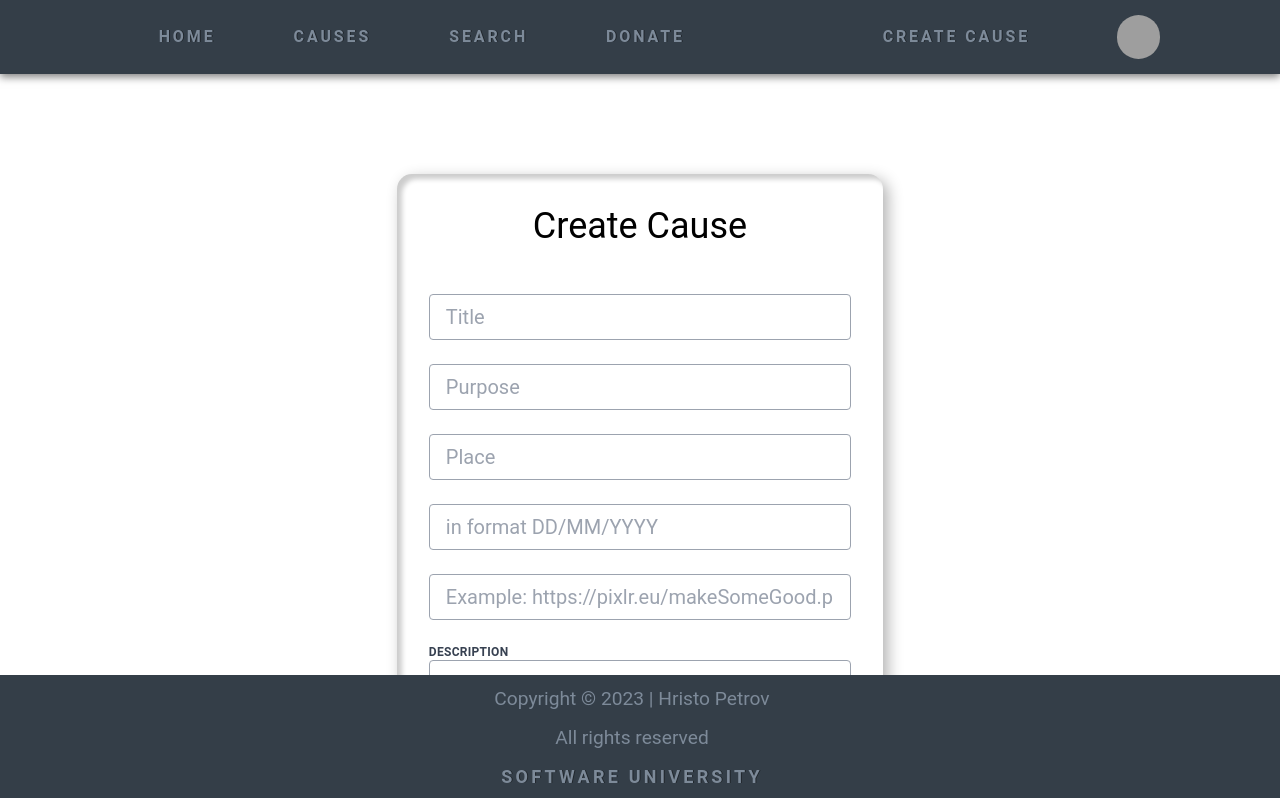
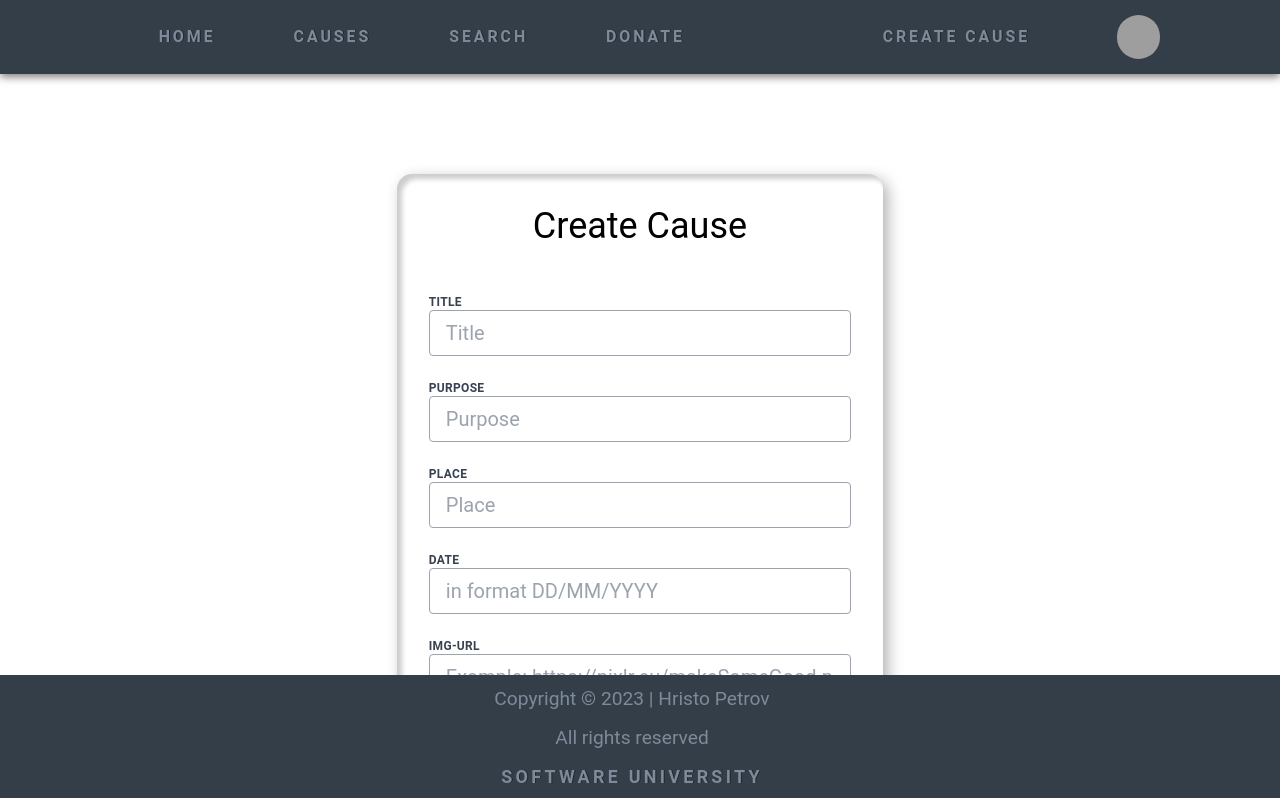
Before and after one commit to hvpetrow/make-some-good, a React (Create React App) app: page /create-cause in a window 1280 px wide. Shown: the top 798 px of the page. Built offline with nearby package versions, Linux system fonts and the light colour scheme; no server answers; the database is empty; sample sign-in values are in the browser's storage; grey boxes are pictures that could not be loaded.

Commit message:
labels added to form

```diff
--- a/src/components/Causes/CreateCause/CreateCause.js
+++ b/src/components/Causes/CreateCause/CreateCause.js
@@ -91,9 +91,16 @@ export const CreateCause = () => {
                 <h2 className={styles['title']}>Create Cause</h2>
                 <form onSubmit={submitHandler}>
                     <div className="mb-6">
+                        <label
+                            className={styles['label']}
+                            htmlFor="title"
+                        >
+                            Title
+                        </label>
                         <input
                             type="text"
                             name="title"
+                            id='title'
                             className={`${styles['form-input']} ${titleInput.hasError && styles['error-input-field']}`}
                             placeholder="Title"
                             required
@@ -105,9 +112,16 @@ export const CreateCause = () => {
                         {(titleInput.hasError && titleInput.value !== '') && <p className={styles['alert']}>Title must be between 3 and 28 symbols!!</p>}
                     </div>
                     <div className="mb-6">
+                        <label
+                            className={styles['label']}
+                            htmlFor="purpose"
+                        >
+                            Purpose
+                        </label>
                         <input
                             type="text"
                             name="purpose"
+                            id='purpose'
                             className={`${styles['form-input']} ${purposeInput.hasError && styles['error-input-field']}`}
                             placeholder="Purpose"
                             required
@@ -119,9 +133,16 @@ export const CreateCause = () => {
                         {(purposeInput.hasError && purposeInput.value !== '') && <p className={styles['alert']}>Purpose must be between 2 and 30 symbols!!</p>}
                     </div>
                     <div className="mb-6">
+                        <label
+                            className={styles['label']}
+                            htmlFor="place"
+                        >
+                            Place
+                        </label>
                         <input
                             type="text"
                             name="place"
+                            id='place'
                             className={`${styles['form-input']} ${placeInput.hasError && styles['error-input-field']}`}
                             placeholder="Place"
                             required
@@ -133,9 +154,16 @@ export const CreateCause = () => {
                         {(placeInput.hasError && placeInput.value !== '') && <p className={styles['alert']}>Place must be between 2 and 28 symbols!!</p>}
                     </div>
                     <div className="mb-6">
+                        <label
+                            className={styles['label']}
+                            htmlFor="date"
+                        >
+                            Date
+                        </label>
                         <input
                             type="text"
                             name="date"
+                            id='date'
                             className={`${styles['form-input']} ${dateInput.hasError && styles['error-input-field']}`}
                             placeholder="in format DD/MM/YYYY"
                             required
@@ -147,9 +175,16 @@ export const CreateCause = () => {
                         {(dateInput.hasError && dateInput.value !== '') && <p className={styles['alert']}>Date is not valid!!</p>}
                     </div>
                     <div className="mb-6">
+                        <label
+                            className={styles['label']}
+                            htmlFor="imgUrl"
+                        >
+                            img-Url
+                        </label>
                         <input
                             type="text"
                             name="imgUrl"
+                            id='imgUrl'
                             className={`${styles['form-input']} ${imgUrlInput.hasError && styles['error-input-field']}`}
                             placeholder="Example: https://pixlr.eu/makeSomeGood.png"
                             value={imgUrlInput.value}
```
